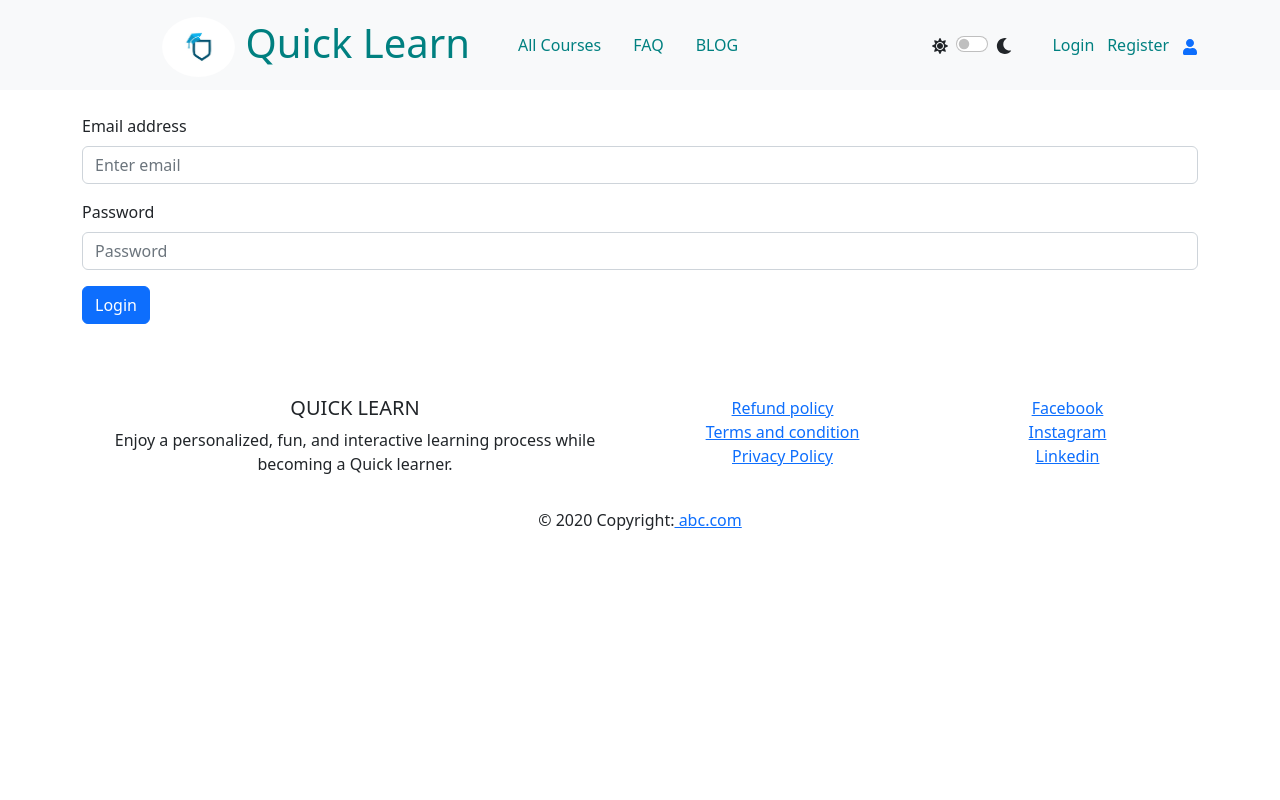
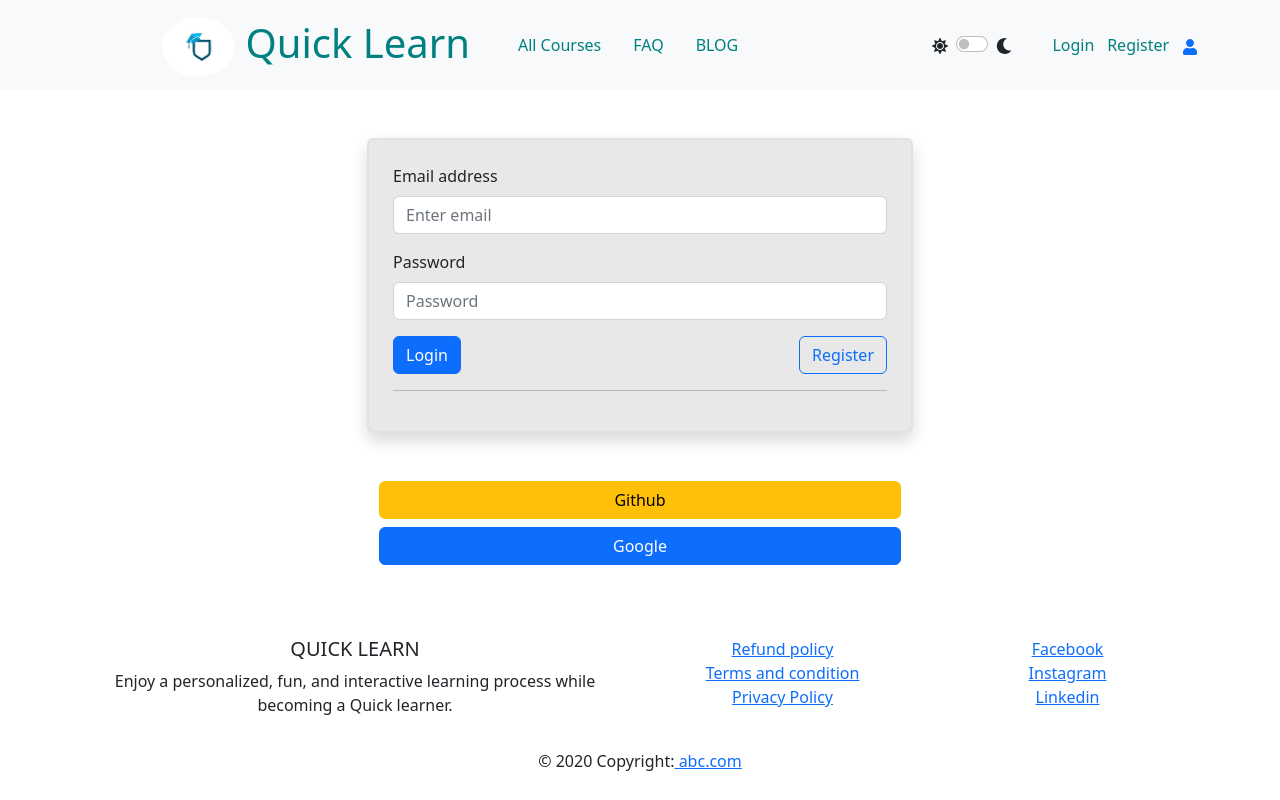
Before and after one commit to itskawsarjamil/quick-learn-client-side, a React (Create React App) app: page /login in a window 1280 px wide. Built offline with nearby package versions, Linux system fonts and the light colour scheme; no server answers.

Commit message:
3 type of login function implemented

```diff
--- /dev/null
+++ b/src/Pages/404/Fourofour.js
@@ -0,0 +1,14 @@
+import React from 'react';
+import { Container } from 'react-bootstrap';
+
+const Fourofour = () => {
+    return (
+        <div>
+            <Container className='w-25 m-auto'>
+            <h2>Sorry The Page you are requesting is not available</h2>
+            </Container>
+        </div>
+    );
+};
+
+export default Fourofour;
--- a/src/Pages/Checkout/Checkout.js
+++ b/src/Pages/Checkout/Checkout.js
@@ -5,6 +5,7 @@ import Card from 'react-bootstrap/Card';
 import Button from 'react-bootstrap/Button';
 
 const Checkout = () => {
+
     const course = useLoaderData();
     const { title ,_id } = course;
     return (
--- a/src/Pages/Course/Course.js
+++ b/src/Pages/Course/Course.js
@@ -14,23 +14,25 @@ const Course = () => {
     return (
         <Container className='w-50 d-flex justify-content-center ' >
             <Card className='d-flex mb-5' style={{ width: '30rem', boxShadow: '10px 10px 10px 0', padding: '2em' }}>
+                <Card.Header className='rounded bg-body'>
+                    <div className='d-flex justify-content-between border  border-end-0 rounded p-2 px-3'>
+                        <h3>Download PDF </h3>
+                        <Pdf targetRef={ref} filename="code-example.pdf">
+                            {({ toPdf }) => <Button variant='secondary' onClick={toPdf}>Download Pdf</Button>}
+                        </Pdf>
+
+
+                    </div>
+                </Card.Header>
                 <Card.Img variant="top" src={thumbnail_url} />
                 <Card.Body>
                     <Card.Title>{title}</Card.Title>
-                    <Card.Text  ref={ref}>
+                    <Card.Text ref={ref}>
                         {details}
                     </Card.Text>
-                    <div className='d-flex justify-content-between'>
-                        <Pdf targetRef={ref} filename="code-example.pdf">
-                            {({ toPdf }) => <Button variant='secondary' onClick={toPdf}>Download Pdf</Button>}
-                        </Pdf>
-                        {/* <Link to={`/pdf`}>
-                            <Button variant="primary">Download to Pdf</Button>
-                        </Link> */}
-                        <Link to={`/checkout/${_id}`}>
-                            <Button variant="warning">Premium Access</Button>
-                        </Link>
-                    </div>
+                    <Link to={`/checkout/${_id}`} className='text-center'>
+                        <Button variant="warning">Premium Access</Button>
+                    </Link>
                 </Card.Body>
             </Card>
         </Container>
--- a/src/Pages/Login/Login/Login.js
+++ b/src/Pages/Login/Login/Login.js
@@ -1,18 +1,59 @@
+import { GithubAuthProvider, GoogleAuthProvider } from 'firebase/auth';
 import React, { useContext, useState } from 'react';
+import { Container } from 'react-bootstrap';
 import Button from 'react-bootstrap/Button';
 import Form from 'react-bootstrap/Form';
 import toast from 'react-hot-toast';
-import { useLocation, useNavigate } from 'react-router-dom';
+import { Link, useLocation, useNavigate } from 'react-router-dom';
 import { AuthContext } from '../../../contexts/AuthProvider/AuthProvider';
 
 
 const Login = () => {
     const [error, setError] = useState('');
-    const { signIn, setLoading } = useContext(AuthContext);
+    const { signIn, setLoading, providerLogin } = useContext(AuthContext);
     const navigate = useNavigate();
     const location = useLocation();
+    const googleProvider = new GoogleAuthProvider();
+    const githubProvider = new GithubAuthProvider();
+
 
     const from = location.state?.from?.pathname || '/';
+
+    const handlGoogleLogin = () => {
+        providerLogin(googleProvider)
+            .then(result => {
+                const user = result.user;
+                console.log(user);
+                setError('');
+                navigate(from, { replace: true });
+
+            })
+            .catch(error => {
+                console.error(error)
+                setError(error.message);
+            })
+            .finally(() => {
+                setLoading(false);
+            })
+    }
+
+    const handlGithubLogin = () => {
+        providerLogin(githubProvider)
+            .then(result => {
+                const user = result.user;
+                console.log(user);
+                setError('');
+                navigate(from, { replace: true });
+
+            })
+            .catch(error => {
+                console.error(error)
+                setError(error.message);
+            })
+            .finally(() => {
+                setLoading(false);
+            })
+    }
 
     const handleSubmit = event => {
         event.preventDefault();
@@ -26,10 +67,10 @@ const Login = () => {
                 console.log(user);
                 form.reset();
                 setError('');
-                if(user.emailVerified){
-                    navigate(from, {replace: true});
+                if (user.emailVerified) {
+                    navigate(from, { replace: true });
                 }
-                else{
+                else {
                     toast.error('Your email is not verified. Please verify your email address.')
                 }
             })
@@ -43,7 +84,8 @@ const Login = () => {
     }
 
     return (
-        <Form onSubmit={handleSubmit}>
+        <Container>
+            <Form onSubmit={handleSubmit} className='w-50 mx-auto my-5 border rounded border-2 p-4 shadow bg-dark bg-opacity-10 '>
                 <Form.Group className="mb-3" controlId="formBasicEmail">
                     <Form.Label>Email address</Form.Label>
                     <Form.Control name="email" type="email" placeholder="Enter email" required />
@@ -55,13 +97,30 @@ const Login = () => {
                     <Form.Control name="password" type="password" placeholder="Password" required />
                 </Form.Group>
 
+
+                <div className='d-flex justify-content-between'>
                     <Button variant="primary" type="submit">
                         Login
                     </Button>
+                    <Link to='/register'>
+                        <button type="button" class="btn btn-outline-primary">Register</button>
+                    </Link>
+
+
+                </div>
                 <Form.Text className="text-danger">
                     {error}
                 </Form.Text>
+                <hr />
+
             </Form>
+            <Container className='w-50 mx-auto my-5'>
+                <div class="d-grid gap-2 mt-4">
+                    <button class="btn btn-warning" type="button" onClick={handlGithubLogin}>Github</button>
+                    <button class="btn btn-primary" type="button" onClick={handlGoogleLogin}>Google</button>
+                </div>
+            </Container>
+        </Container>
     );
 };
 
--- a/src/Pages/Login/Register/Register.js
+++ b/src/Pages/Login/Register/Register.js
@@ -57,14 +57,14 @@ const Register = () => {
     }
 
     return (
-        <Form onSubmit={handleSubmit}>
+        <Form onSubmit={handleSubmit}  className='w-50 mx-auto my-5 border rounded border-2 p-4 shadow bg-dark bg-opacity-10 '>
             <Form.Group className="mb-3" controlId="formBasicEmail">
                 <Form.Label>Your Name</Form.Label>
                 <Form.Control name="name" type="text" placeholder="Your Name" />
             </Form.Group>
             <Form.Group className="mb-3" controlId="formBasicEmail">
                 <Form.Label>Photo URL</Form.Label>
-                <Form.Control name="photoURL" type="text" placeholder="Phot URL" />
+                <Form.Control name="photoURL" type="text" placeholder="Photo URL" />
             </Form.Group>
 
             <Form.Group className="mb-3" controlId="formBasicEmail">
--- a/src/Pages/Shared/Header/Header.js
+++ b/src/Pages/Shared/Header/Header.js
@@ -35,13 +35,13 @@ const Header = () => {
                         <NavLink to='/blog' className='text-deco'>BLOG</NavLink>
                     </Nav>
                     <div className='d-flex'>
-                        <label class="form-check-label me-2" for="flexSwitchCheckDefault"><FaSun></FaSun></label>
+                        <label className="form-check-label me-2" htmlFor="flexSwitchCheckDefault"><FaSun></FaSun></label>
 
-                        <div class="form-check form-switch">
-                            <input class="form-check-input" type="checkbox" role="switch" id="flexSwitchCheckDefault" />
+                        <div className="form-check form-switch">
+                            <input className="form-check-input" type="checkbox" role="switch" id="flexSwitchCheckDefault" />
                         </div>
 
-                        <label class="form-check-label"  className='me-2' for="flexSwitchCheckDefault"><FaMoon></FaMoon></label>
+                        <label className="form-check-label me-2"  htmlFor="flexSwitchCheckDefault"><FaMoon></FaMoon></label>
                     </div>
                     <div>
                         <Nav className='d-flex'>
--- a/src/Routes/Routes/Routes.js
+++ b/src/Routes/Routes/Routes.js
@@ -12,6 +12,7 @@ import PrivateRoute from "../PrivateRoute/PrivateRoute";
 import Courses from "../../Pages/All/Courses";
 import Course from "../../Pages/Course/Course";
 import Checkout from "../../Pages/Checkout/Checkout";
+import Fourofour from "../../Pages/404/Fourofour";
 
 export const routes = createBrowserRouter([
     {
@@ -68,5 +69,9 @@ export const routes = createBrowserRouter([
                 element: <PrivateRoute><Profile></Profile></PrivateRoute>
             }
         ]
+    },
+    {
+        path: '*',
+        element: <Fourofour></Fourofour>,
     }
 ])
--- a/src/contexts/AuthProvider/AuthProvider.js
+++ b/src/contexts/AuthProvider/AuthProvider.js
@@ -1,9 +1,10 @@
 import React, { createContext, useEffect, useState } from 'react';
-import { createUserWithEmailAndPassword, getAuth, onAuthStateChanged, sendEmailVerification, signInWithEmailAndPassword, signInWithPopup, signOut, updateProfile } from 'firebase/auth'
+import { createUserWithEmailAndPassword, getAuth, GithubAuthProvider, GoogleAuthProvider, onAuthStateChanged, sendEmailVerification, signInWithEmailAndPassword, signInWithPopup, signOut, updateProfile } from 'firebase/auth'
 import app from '../../firebase/firebase.config';
 
 export const AuthContext = createContext();
 const auth = getAuth(app);
+
 
 const AuthProvider = ({ children }) => {
     const [user, setUser] = useState(null);
@@ -44,6 +45,9 @@ const AuthProvider = ({ children }) => {
             if(currentUser === null || currentUser.emailVerified){
                 setUser(currentUser);
             }
+            if(currentUser === null || currentUser.uid){
+                setUser(currentUser);
+            }
             setLoading(false);
         });
 
```
Also changed, not shown: 1 other file (tests, documents, lock files or other folders). Lines whose indentation alone changed are shown as unchanged.
